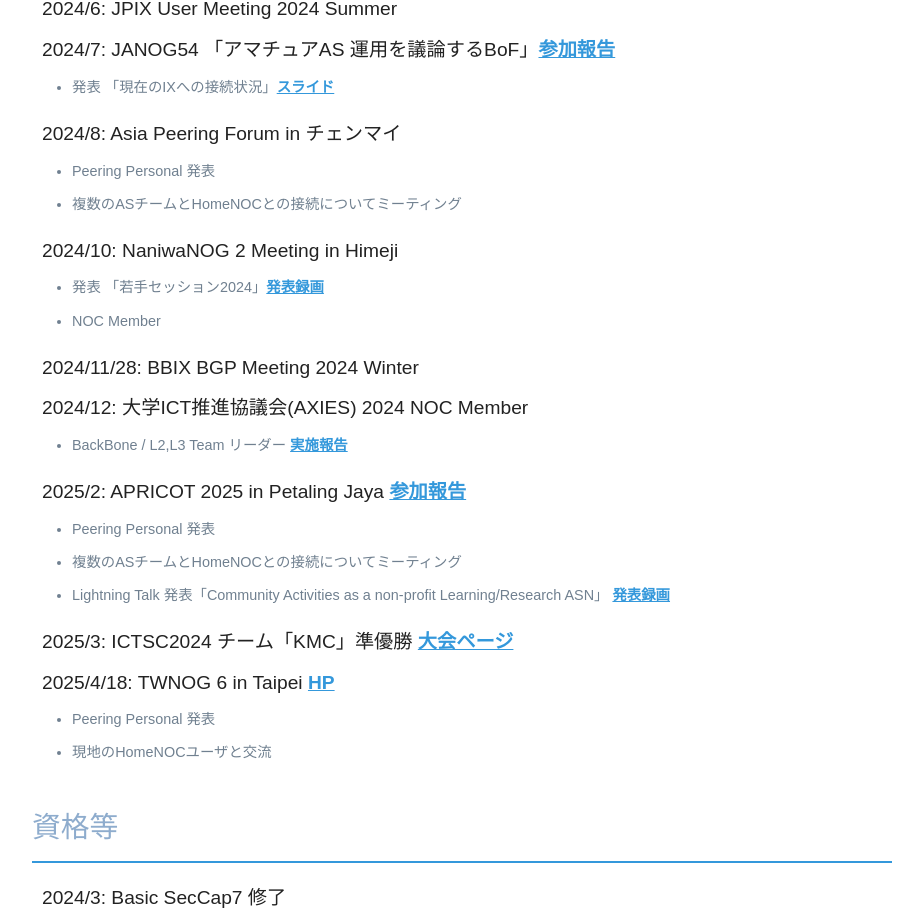
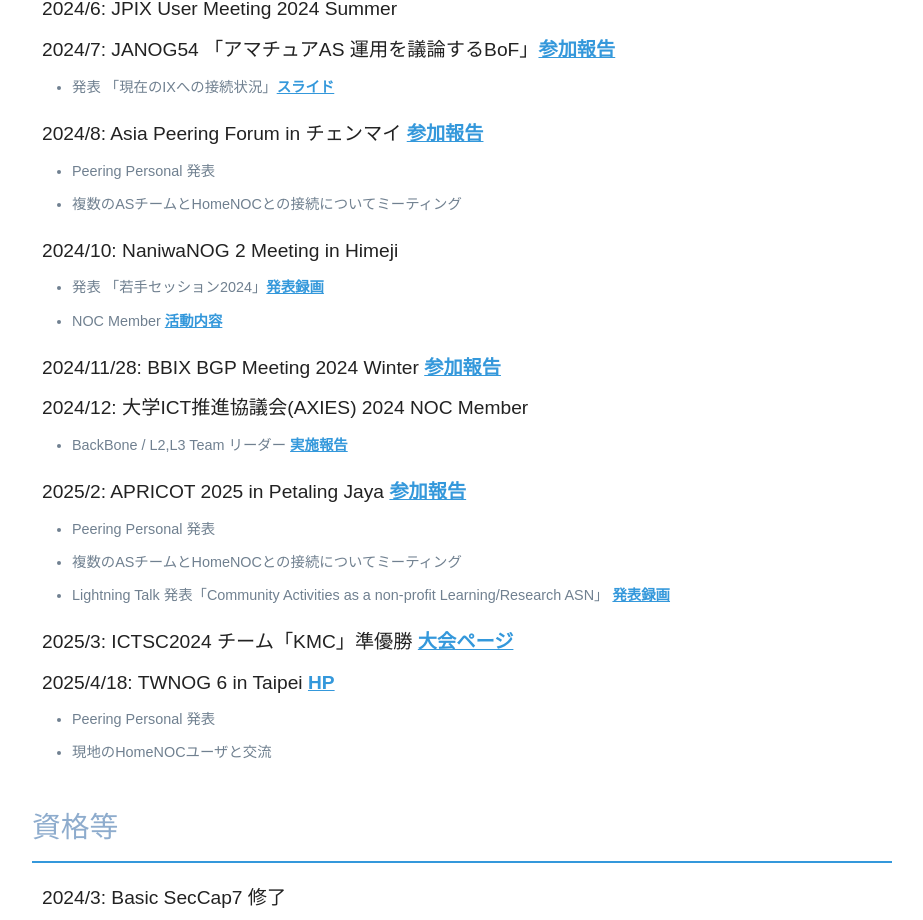
Before and after one commit to marokiki/marokiki.net, a Next.js app: page / in a window 1280 px wide. Shown: the part 1638-2558 px from the top of the page, without its empty margins (178-1101 px from the left). Built offline with nearby package versions, Linux system fonts and the light colour scheme.

Commit message:
home: add report link

```diff
--- a/app/components/Home.js
+++ b/app/components/Home.js
@@ -198,6 +198,9 @@
           </ul>
           <li style={dynamicStyles.infoItem}>
             2024/8: Asia Peering Forum in チェンマイ{" "}
+            <a href="https://www.homenoc.ad.jp/blog/report/2024/08/22/AFP2024.html" target="_blank" style={styles.link}>
+              <span style={styles.linkHover}>参加報告</span>
+            </a>
           </li>
           <ul style={styles.infoList}>
             <li style={dynamicStyles.infoSubItem}>Peering Personal 発表</li>
@@ -212,9 +215,17 @@
                 <span style={styles.linkHover}>発表録画</span>
               </a>
             </li>
-            <li style={dynamicStyles.infoSubItem}>NOC Member</li>
+            <li style={dynamicStyles.infoSubItem}>NOC Member{" "}
+              <a href="https://knowledge.sakura.ad.jp/39964/" target="_blank" style={styles.link}>
+                <span style={styles.linkHover}>活動内容</span>
+              </a>
+            </li>
           </ul>
-          <li style={dynamicStyles.infoItem}>2024/11/28: BBIX BGP Meeting 2024 Winter</li>
+          <li style={dynamicStyles.infoItem}>2024/11/28: BBIX BGP Meeting 2024 Winter{" "}
+            <a href="https://www.homenoc.ad.jp/blog/report/2024/12/15/bgp-meeting.html" target="_blank" style={styles.link}>
+              <span style={styles.linkHover}>参加報告</span>
+            </a>
+          </li>
           <li style={dynamicStyles.infoItem}>
             2024/12: 大学ICT推進協議会(AXIES) 2024 NOC Member
           </li>
```
